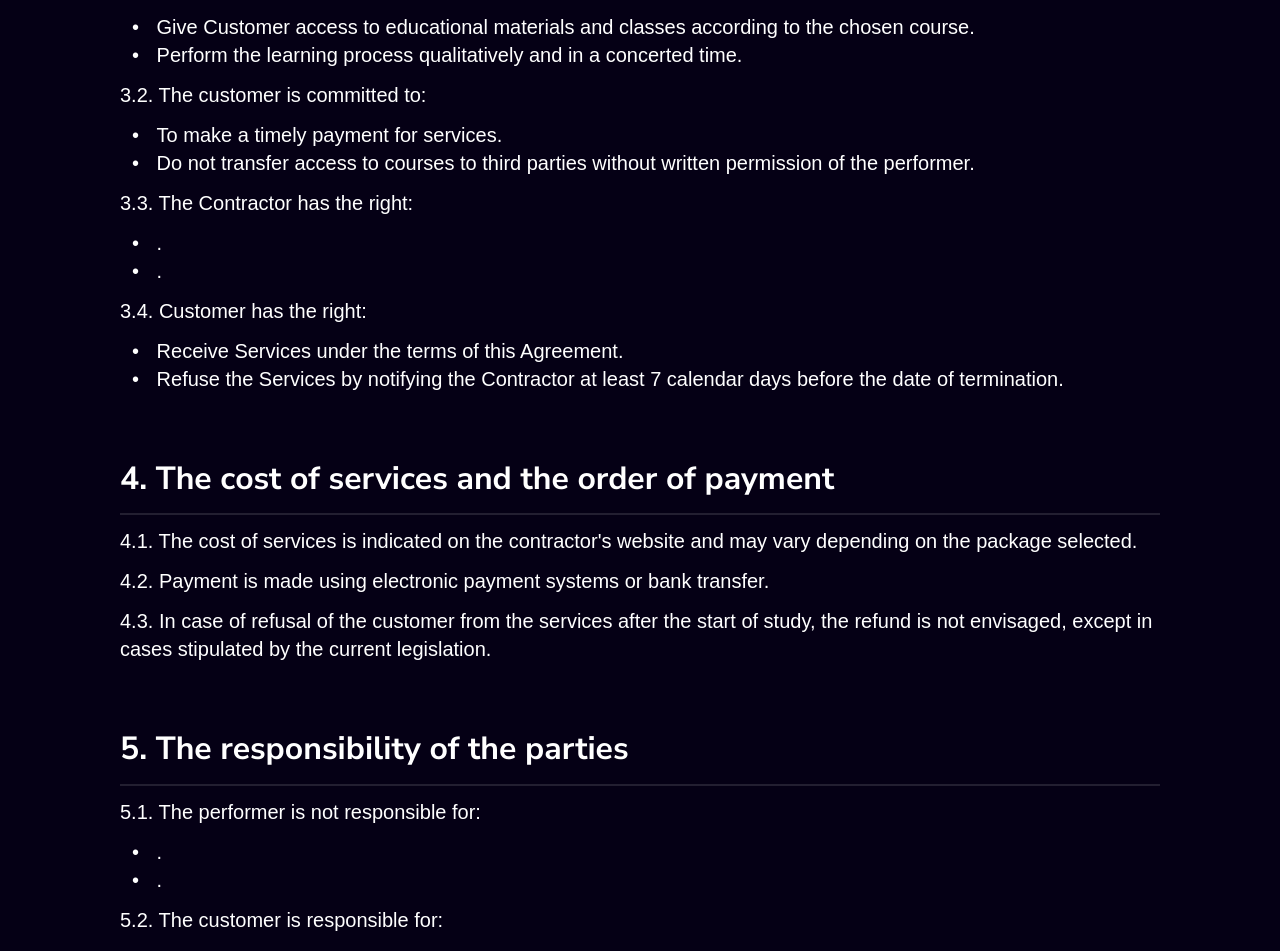
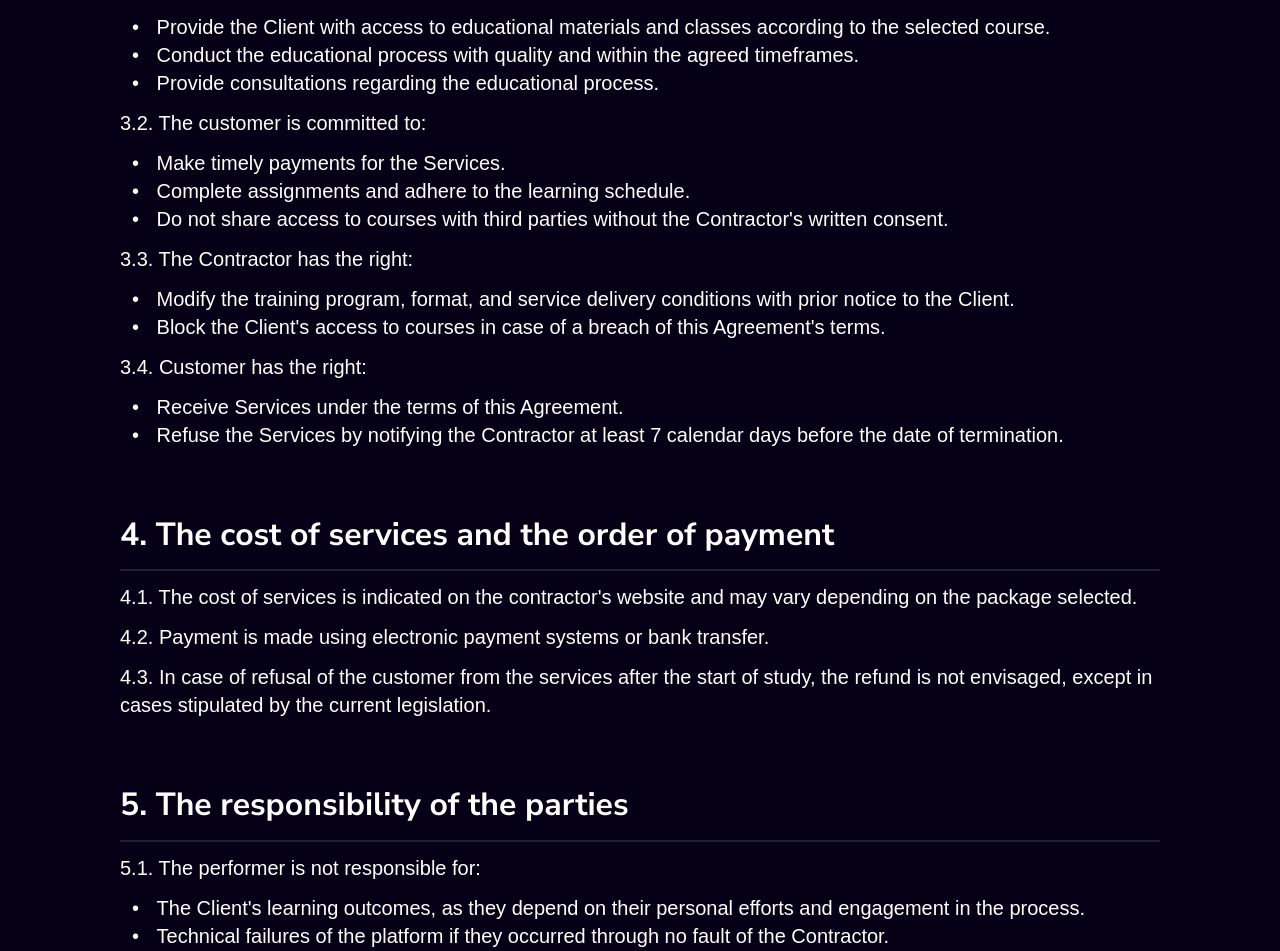
Before and after one commit to evgenia-taipova/english-school, a React (Vite) app: page /term-of-use in a window 1280 px wide. Shown: the part 1221-2172 px from the top of the page. Built offline with nearby package versions, Linux system fonts and the light colour scheme; a web font is replaced by a local one; what react-international-phone would draw is missing.

Commit message:
text fix

```diff
--- a/src/data/courses/english-for-it.js
+++ b/src/data/courses/english-for-it.js
@@ -3,7 +3,7 @@ import StudentIcon from "../../assets/forwhom/student.svg";
 import SpecIcon from "../../assets/forwhom/spec.svg";
 import LampIcon from "../../assets/forwhom/lamp.svg";
 
-import CalendarIcon from "../../assets/details/calendar.svg";
+// import CalendarIcon from "../../assets/details/calendar.svg";
 import ClockIcon from "../../assets/details/clock.svg";
 import GroupIcon from "../../assets/details/group.svg";
 import RepeatIcon from "../../assets/details/repeat.svg";
@@ -17,7 +17,7 @@ export const headerInfo = {
 };
 
 export const details = [
-  { icon: CalendarIcon, text: "з 24.02 по 30.04 2025р." },
+  // { icon: CalendarIcon, text: "з 24.02 по 30.04 2025р." },
   { icon: ClockIcon, text: "24 заняття по 60 хв., 2,5 місяця" },
   { icon: GroupIcon, text: "6-8 у групі" },
   { icon: RepeatIcon, text: "двічі на тиждень" },
--- a/src/data/termsData.jsx
+++ b/src/data/termsData.jsx
@@ -46,20 +46,25 @@ const privacyData = {
           {
             title: "3.1. The performer is committed to:",
             listItems: [
-              "Give Customer access to educational materials and classes according to the chosen course.",
-              "Perform the learning process qualitatively and in a concerted time.",
+              "Provide the Client with access to educational materials and classes according to the selected course.",
+              "Conduct the educational process with quality and within the agreed timeframes.",
+              "Provide consultations regarding the educational process.",
             ],
           },
           {
             title: "3.2. The customer is committed to:",
             listItems: [
-              "To make a timely payment for services.",
-              "Do not transfer access to courses to third parties without written permission of the performer.",
+              "Make timely payments for the Services.",
+              "Complete assignments and adhere to the learning schedule.",
+              "Do not share access to courses with third parties without the Contractor's written consent.",
             ],
           },
           {
             title: "3.3. The Contractor has the right:",
-            listItems: [".", "."],
+            listItems: [
+              " Modify the training program, format, and service delivery conditions with prior notice to the Client.",
+              "Block the Client's access to courses in case of a breach of this Agreement's terms.",
+            ],
           },
           {
             title: "3.4. Customer has the right:",
@@ -96,11 +101,17 @@ const privacyData = {
         subSections: [
           {
             title: "5.1. The performer is not responsible for:",
-            listItems: [".", "."],
+            listItems: [
+              "The Client's learning outcomes, as they depend on their personal efforts and engagement in the process.",
+              "Technical failures of the platform if they occurred through no fault of the Contractor.",
+            ],
           },
           {
             title: "5.2. The customer is responsible for:",
-            listItems: [".", "."],
+            listItems: [
+              "Compliance with the learning rules.",
+              "Use of educational materials for personal purposes only.",
+            ],
           },
         ],
       },
```
